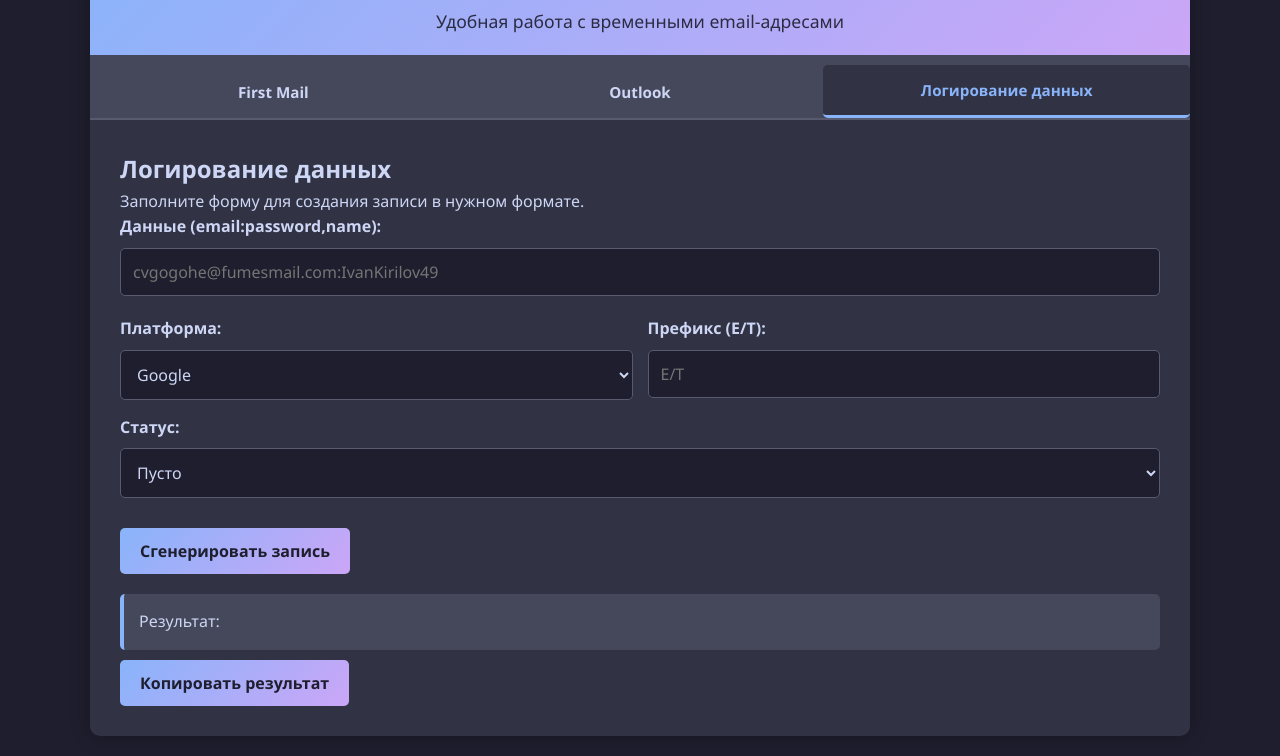
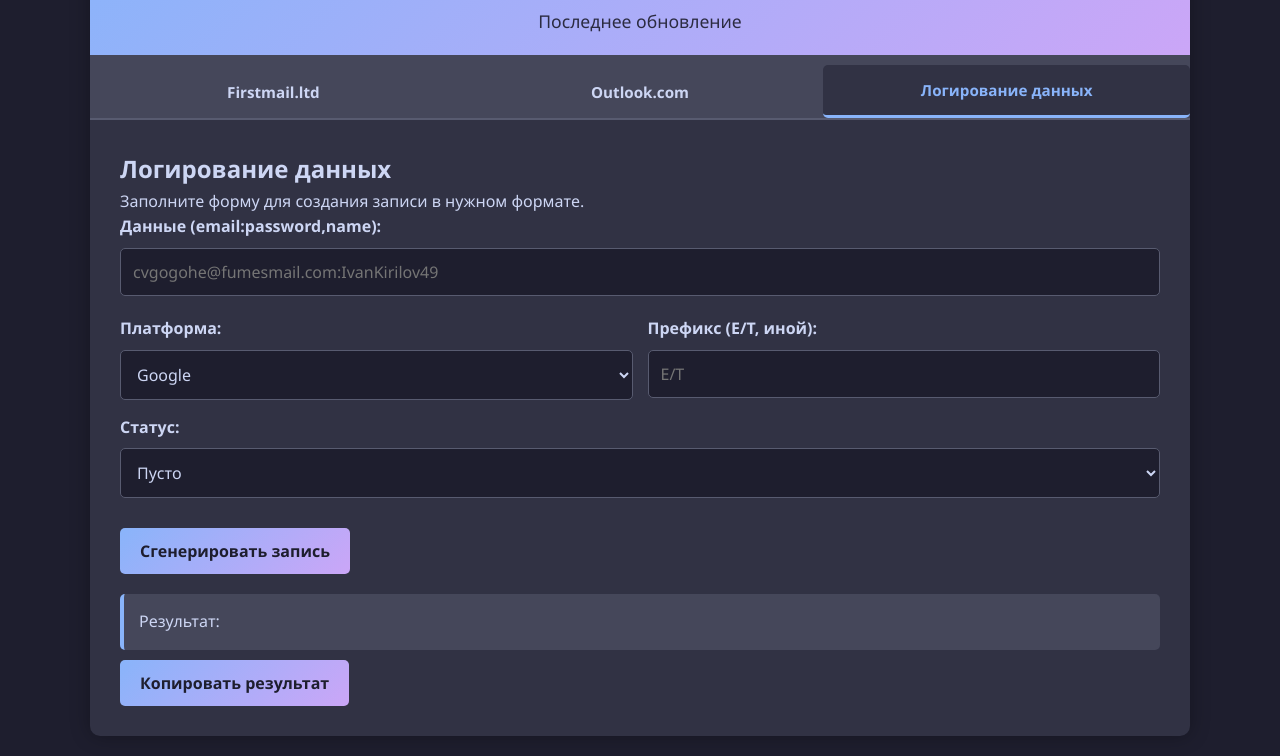
Before and after one commit to DemaraScript/demarascript.github.io, a plain HTML site: page index.html in a window 1280 px wide. Both pictures are taken after a click on the button "Логирование данных". Shown: the part 99-855 px from the top of the page. Drawn offline with Linux system fonts and the light colour scheme.

Commit message:
Update index.html

```diff
--- a/index.html
+++ b/index.html
@@ -357,17 +357,17 @@
     <div class="container">
         <header>
             <h1>DemaraScript</h1>
-            <p class="description">Удобная работа с временными email-адресами</p>
+            <p class="description">Последнее обновление</p>
         </header>
 
         <div class="tabs">
-            <button class="tab-button active" data-tab="firstmail">First Mail</button>
-            <button class="tab-button" data-tab="outlook">Outlook</button>
+            <button class="tab-button active" data-tab="firstmail">Firstmail.ltd</button>
+            <button class="tab-button" data-tab="outlook">Outlook.com</button>
             <button class="tab-button" data-tab="logging">Логирование данных</button>
         </div>
 
         <div class="tab-content active" id="firstmail">
-            <h2>First Mail - Случайная строка</h2>
+            <h2>Firstmail.ltd - Случайная строка</h2>
             <div class="status-message info" id="firstmail-status">
                 Загрузка данных из LogPas.txt...
             </div>
@@ -394,7 +394,7 @@
         </div>
 
         <div class="tab-content" id="outlook">
-            <h2>Временный адрес Outlook</h2>
+            <h2>Временный адрес @Outlook.com</h2>
             <div class="status-message info" id="outlook-status">
                 Генерация и автоматическое копирование email...
             </div>
@@ -415,7 +415,7 @@
                     <li>Адрес автоматически генерируется и копируется при переходе на вкладку</li>
                     <li>Используйте его для регистрации на сайтах</li>
                     <li>Проверяйте входящие письма на Outlook</li>
-                    <li>Адрес остается активным в течение 24 часов</li>
+                    <li>Не забывайте созранять почту</li>
                 </ul>
             </div>
         </div>
@@ -439,8 +439,8 @@
                 </div>
 
                 <div class="input-group">
-                    <label for="prefixInput">Префикс (E/T):</label>
-                    <input type="text" id="prefixInput" placeholder="E/T" maxlength="3">
+                    <label for="prefixInput">Префикс (E/T, иной):</label>
+                    <input type="text" id="prefixInput" placeholder="E/T" maxlength="4">
                 </div>
             </div>
 
```
